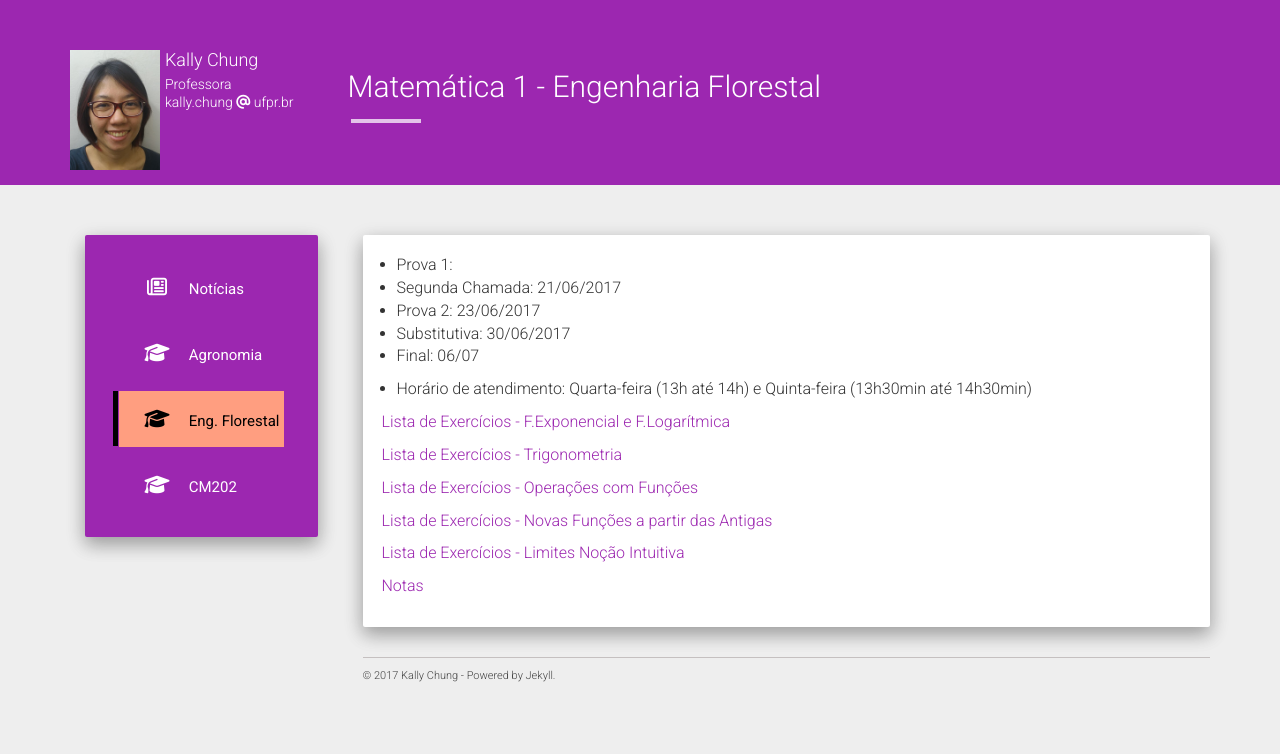
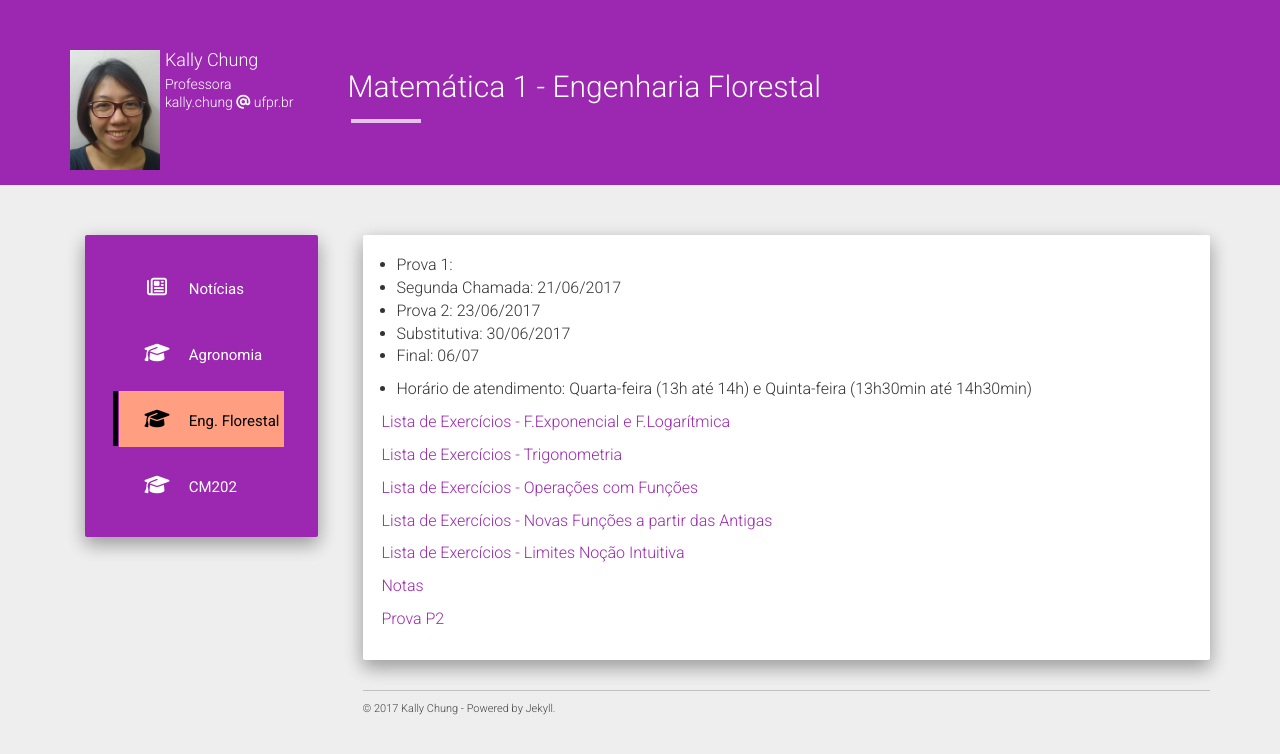
Before and after one commit to chunggnuhc/chunggnuhc.github.io, a Jekyll site: the page built from engflor.md, in a window 1280 px wide. Shown: the top 754 px of the page. Built offline with Jekyll 4.4.1, drawn with Linux system fonts in a browser that asks for light colours; nearby versions of some CDN libraries.

Commit message:
Prova P3 adicionada

```diff
--- a/engflor.md
+++ b/engflor.md
@@ -23,3 +23,5 @@ permalink: /engflor/
 [Lista de Exercícios - Limites Noção Intuitiva](/disciplinas/listaLimite.pdf)
 
 [Notas](/disciplinas/Notas-P2-EngFlorestal-Site.pdf)
+
+[Prova P2](/disciplinas/prova3.pdf)
```
